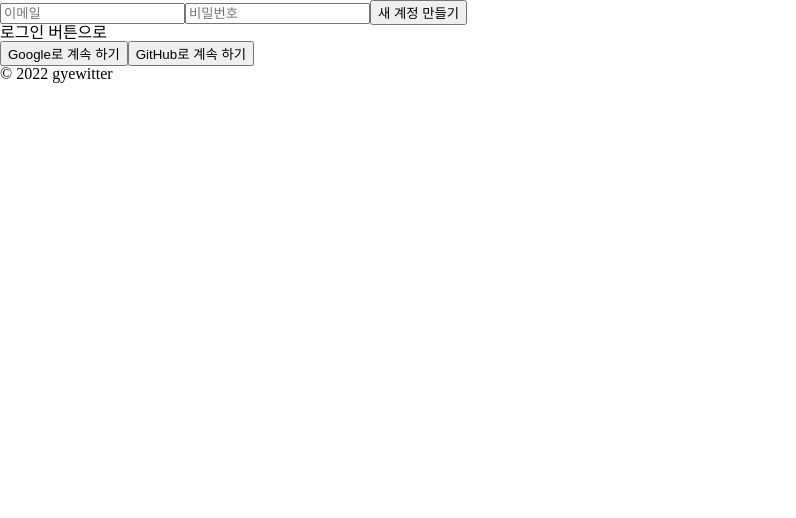
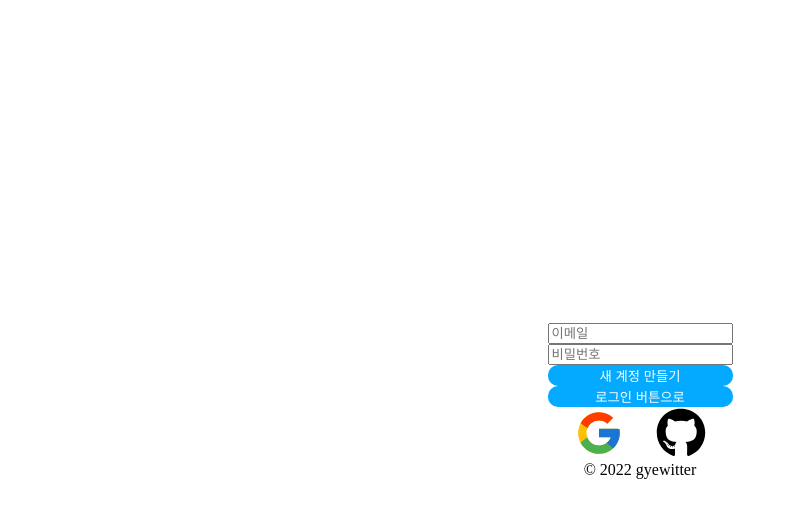
Before and after one commit to chogyejin/gyewitter, a React (Create React App) app: page /#/ in a window 1280 px wide. Shown: the top 518 px of the page, without its empty margins (0-796 px from the left). Built offline with nearby package versions, Linux system fonts and the light colour scheme; no server answers.

Commit message:
style: Add some css in App and AuthForm, Update sign in logic

```diff
--- a/src/components/App.tsx
+++ b/src/components/App.tsx
@@ -3,8 +3,7 @@ import AppRouter from "./Router";
 import { authService } from "../fbase";
 import { useEffect } from "react";
 import { onAuthStateChanged, User, updateProfile } from "firebase/auth";
-import { Global } from "@emotion/react";
-import reset from "../styles/reset";
+import styled from "@emotion/styled";
 
 function App() {
   const [init, setInit] = useState<boolean>(false);
@@ -33,8 +32,7 @@ function App() {
   };
 
   return (
-    <>
-      <Global styles={reset} />
+    <AppContainer>
       {init ? (
         <AppRouter
           isLoggedIn={Boolean(userObj)}
@@ -45,8 +43,16 @@ function App() {
         "초기화 중..."
       )}
       <footer>&copy; {new Date().getFullYear()} gyewitter</footer>
-    </>
+    </AppContainer>
   );
 }
 
 export default App;
+
+const AppContainer = styled.div`
+  display: flex;
+  flex-direction: column;
+  height: 100vh; // 높이가 있어야 justify-content 먹음
+  justify-content: center; // 세로축 가운데 정렬
+  align-items: center; // 가로축 가운데 정렬
+`;
--- a/src/components/AuthForm.tsx
+++ b/src/components/AuthForm.tsx
@@ -4,6 +4,7 @@ import {
   signInWithEmailAndPassword,
 } from "firebase/auth";
 import { authService } from "../fbase";
+import styled from "@emotion/styled";
 
 const AuthForm = () => {
   const [email, setEmail] = useState<string>("");
@@ -48,7 +49,7 @@ const AuthForm = () => {
 
   return (
     <>
-      <form onSubmit={onSubmit}>
+      <Form onSubmit={onSubmit}>
         <input
           name="email"
           type="email"
@@ -65,17 +66,41 @@ const AuthForm = () => {
           value={password}
           onChange={onChange}
         />
-        <input
+        <AuthButton
           type="submit"
           value={isNewAccount ? "새 계정 만들기" : "로그인"}
         />
-      </form>
+      </Form>
       <div>{error}</div>
-      <div onClick={toggleAccount}>
+      <ChangeButton onClick={toggleAccount}>
         {isNewAccount ? "로그인 버튼으로" : "새 계정 만들기 버튼으로"}
-      </div>
+      </ChangeButton>
     </>
   );
 };
 
 export default AuthForm;
+
+const Form = styled.form`
+  display: flex;
+  flex-direction: column;
+`;
+
+const AuthButton = styled.input`
+  color: white;
+  border: none;
+  border-radius: 10px;
+  background-color: #04aaff;
+  cursor: pointer;
+`;
+
+const ChangeButton = styled.button`
+  width: 100%;
+  color: white;
+  border: none;
+  border-radius: 10px;
+  background-color: #04aaff;
+
+  &:hover {
+  }
+`;
--- a/src/index.tsx
+++ b/src/index.tsx
@@ -1,9 +1,12 @@
+import { Global } from "@emotion/react";
 import React from "react";
 import ReactDOM from "react-dom";
 import App from "./components/App";
+import reset from "./styles/reset";
 
 ReactDOM.render(
   <React.StrictMode>
+    <Global styles={reset} />
     <App />
   </React.StrictMode>,
   document.getElementById("root")
--- a/src/routes/Auth.tsx
+++ b/src/routes/Auth.tsx
@@ -1,4 +1,4 @@
-import React from "react";
+import React, { useRef } from "react";
 import {
   GoogleAuthProvider,
   GithubAuthProvider,
@@ -6,12 +6,18 @@ import {
 } from "firebase/auth";
 import { authService } from "../fbase";
 import AuthForm from "../components/AuthForm";
+import { FcGoogle } from "react-icons/fc";
+import { FaGithub } from "react-icons/fa";
+import styled from "@emotion/styled";
 
 const Auth = () => {
-  const onSocialClick = (
-    event: React.MouseEvent<HTMLButtonElement, MouseEvent>
-  ) => {
-    const name = (event.target as HTMLButtonElement).name;
+  const googleButtonRef = useRef<HTMLButtonElement>(null);
+  const githubButtonRef = useRef<HTMLButtonElement>(null);
+
+  const onSocialClick = () => {
+    if (googleButtonRef.current === null || githubButtonRef.current === null)
+      return;
+    const { name } = googleButtonRef.current;
 
     void (async () => {
       let provider;
@@ -33,16 +39,39 @@ const Auth = () => {
   return (
     <div>
       <AuthForm />
-      <div>
-        <button name="google" onClick={onSocialClick}>
-          Google로 계속 하기
-        </button>
-        <button name="github" onClick={onSocialClick}>
-          GitHub로 계속 하기
-        </button>
-      </div>
+      <Container>
+        <SocialButton
+          ref={googleButtonRef}
+          name="google"
+          onClick={onSocialClick}
+        >
+          <FcGoogle size={50} />
+        </SocialButton>
+        <SocialButton
+          ref={githubButtonRef}
+          name="github"
+          onClick={onSocialClick}
+        >
+          <FaGithub size={50} />
+        </SocialButton>
+      </Container>
     </div>
   );
 };
 
 export default Auth;
+
+const Container = styled.div`
+  display: flex;
+  justify-content: space-evenly;
+
+  & > svg {
+    cursor: pointer;
+  }
+`;
+
+const SocialButton = styled.button`
+  justify-content: center;
+  border: none;
+  background-color: white;
+`;
```
